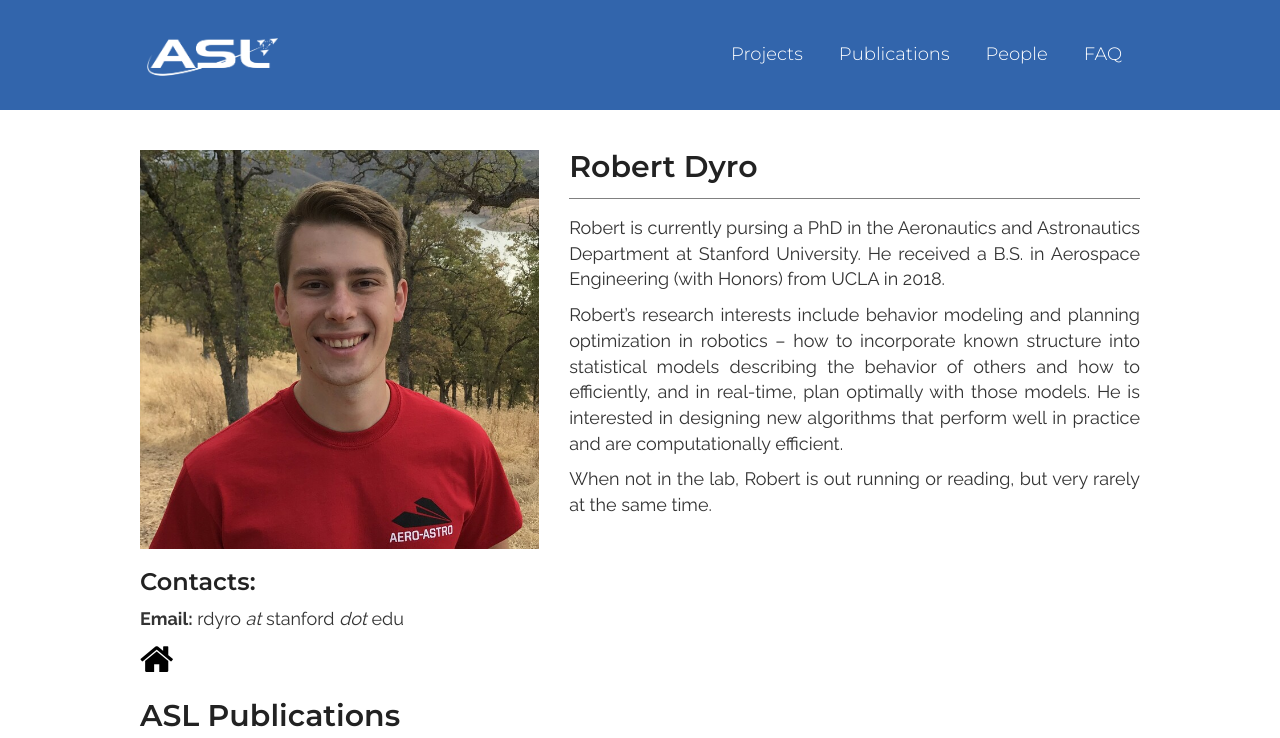
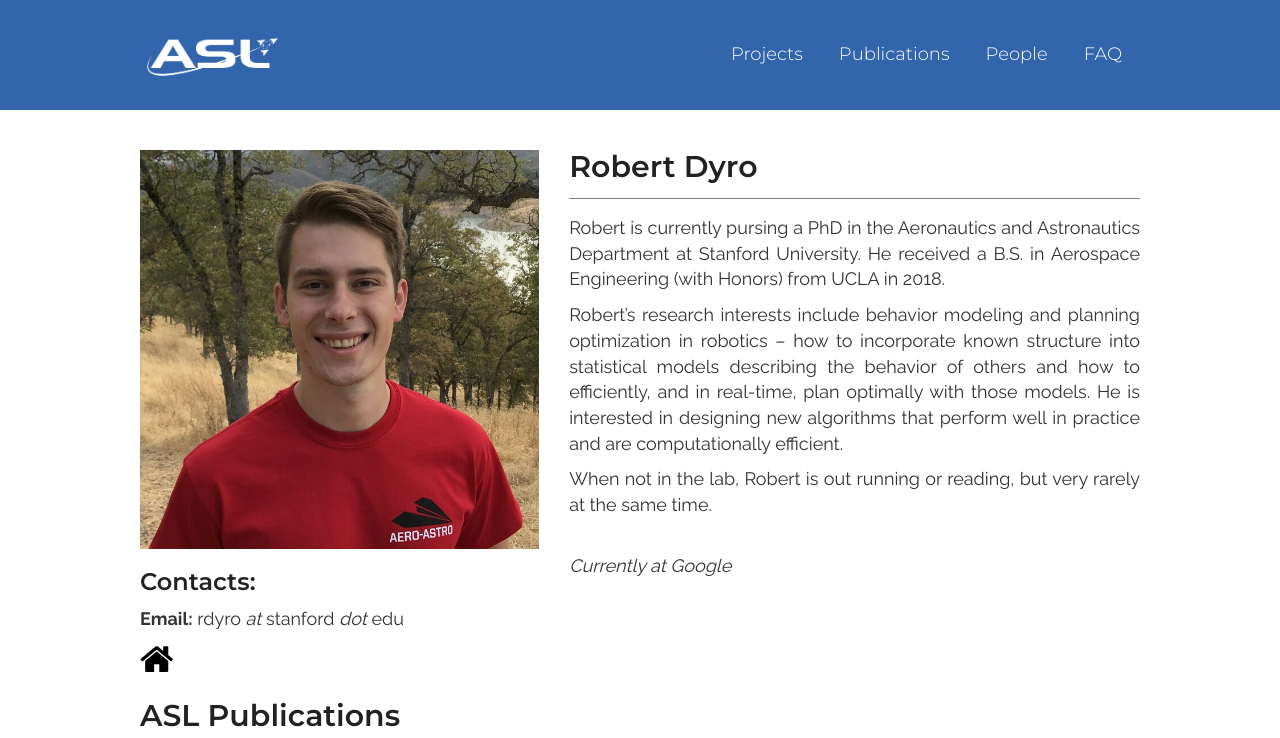
Before and after one commit to StanfordASL/StanfordASL.github.io, a Jekyll site: the page built from _people/robert-dyro.markdown, in a window 1280 px wide, cut to the strip 0-738 px from the top of the page. Built offline with Jekyll 4.4.1, drawn with Linux system fonts in a browser that asks for light colours.

Commit message:
Update robert-dyro.markdown

```diff
--- a/_people/robert-dyro.markdown
+++ b/_people/robert-dyro.markdown
@@ -3,8 +3,9 @@
 title:  "Robert Dyro"
 last:   "Dyro"
 date:   2020-03-19 00:00:00 -0700
-position: phd
+position: alumni
 excerpt: "Structured modeling and optimal planning for robotics"
+current: Google
 img: RobertDyro.jpg
 email: rdyro@stanford.edu
 website: https://rdyro.github.io/website/
```
